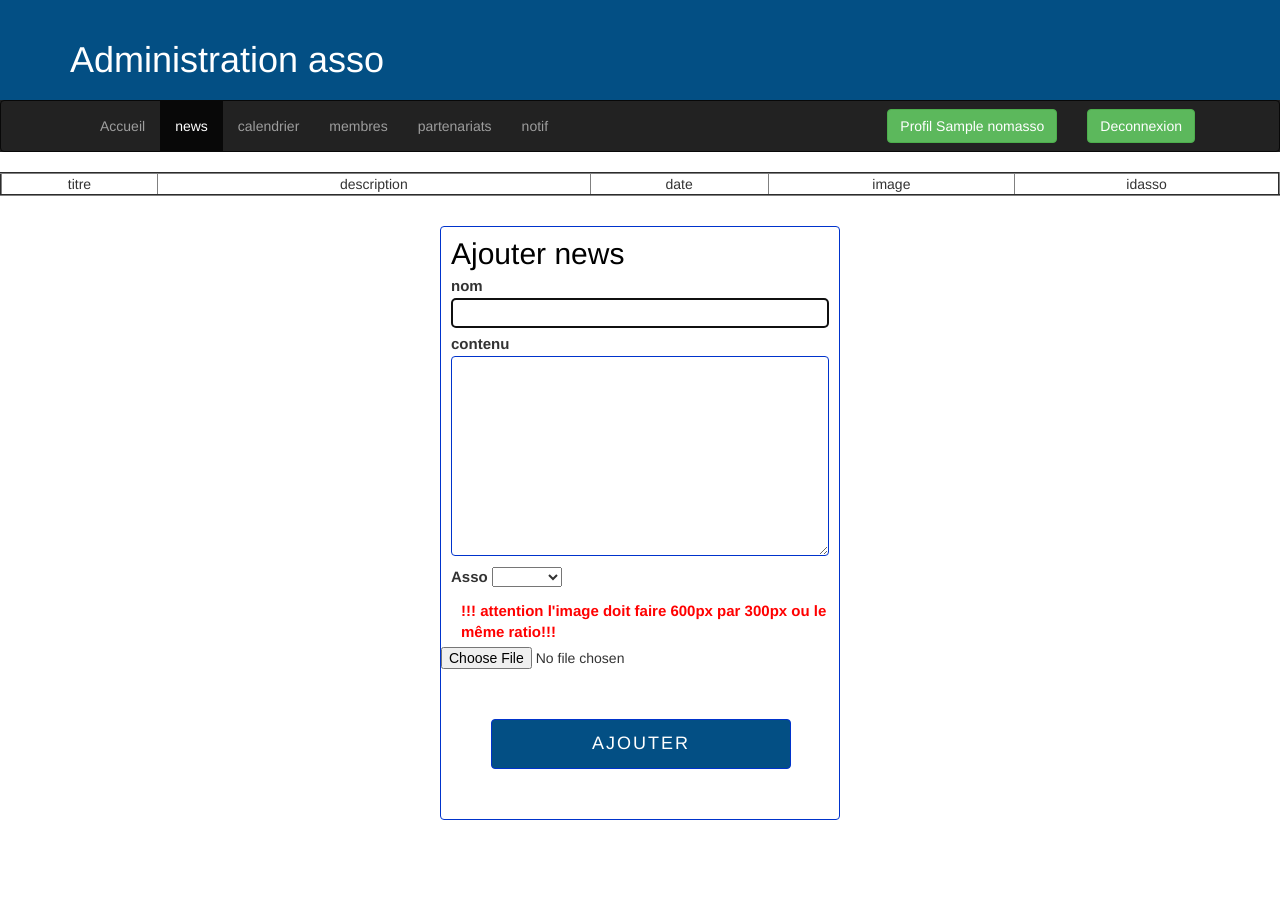
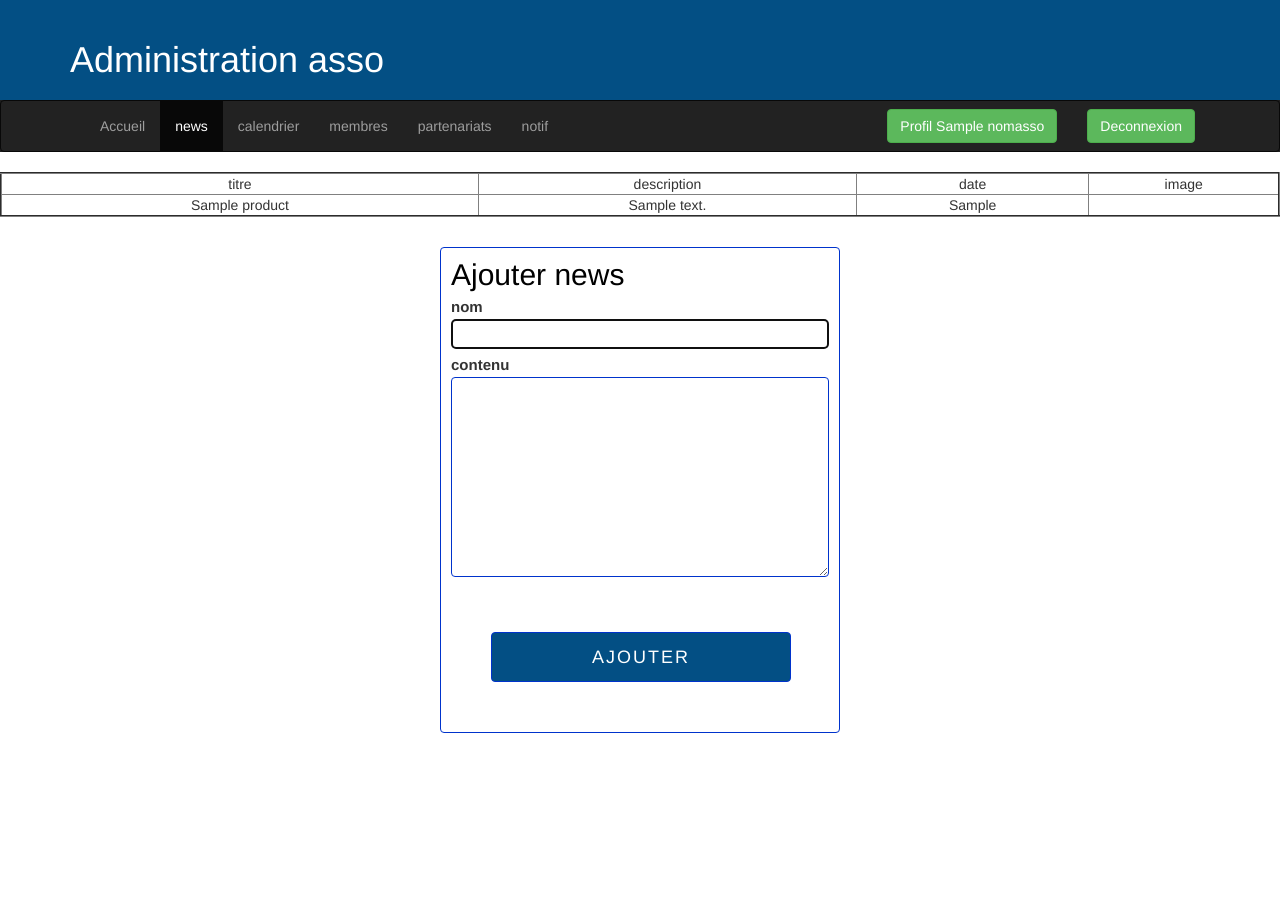
Before and after one commit to Tarkiflettes/owasp, a PHP site: page /news.php in a window 1280 px wide. After the commit the page ends 733 px from the top, so only its background shows below. Run offline with PHP 8.4, Linux system fonts and the light colour scheme; the visitor is signed in with stand-in values (Sample User, id 1); tables that the repository leaves empty or names only in its code hold one stand-in row (values such as "Sample post"); some libraries are stand-ins or nearby versions.

Commit message:
DEV - Merge de chabs

```diff
--- a/public_html/news.php
+++ b/public_html/news.php
@@ -104,7 +104,7 @@
             ));
         }
 
-          $news = $db->query("SELECT * FROM products INNER JOIN nomasso ON products.asso = nomasso.idasso ORDER BY products.id DESC");
+          $news = $db->query("SELECT * FROM products ORDER BY products.id DESC");
         ?>
 
         <table border="2" cellpadding="1" cellspacing="1" style="width:100%; text-align:center ">
@@ -113,7 +113,6 @@
             <td>description</br></td>
             <td>date</br></td>
             <td>image</br></td>
-            <td>idasso</br></td>
         </tr>
         <tbody>
         <?php
@@ -125,8 +124,6 @@
           <td> <?php echo $donnees[1]?></br></td>
           <td> <?php echo $donnees[2]?></br></td>
           <td> <?php echo $donnees[3]?></br></td>
-          <td><img src= "images_de_l'application/<?php echo $donnees[4]?>" alt="titre" height="100" width="200"/></td>
-          <td> <?php echo $donnees['nomasso']?></br></td>
           </tr>
           <?php
         }
@@ -143,25 +140,6 @@
                 <label>contenu</label>
                 <td colspan="2"><textarea name="desc" cols="50" rows="2" id ="champs1"></textarea></td>
 
-                <label>Asso</label>
-                  <select name="asso" id="champ">
-                    <option value="0"></option>
-                  <?php
-                  while ($donnees = $asso->fetch()) // On boucle pour afficher toutes les données et on met toutes données dans un tableau
-                  {
-                    ?>
-                    <option value="<?php echo $donnees[1];?>"><?php echo $donnees[3];?></option>
-                    <?php
-                  }
-                  ?>
-                  </select></br>
-
-                <label>
-                  <div id="rouge"> !!! attention l'image doit faire 600px par 300px ou le même ratio!!! </div>
-                </label>
-                <input type="file" name="avatar">
-
-
                 <input type="submit" id="inscrire1" value="AJOUTER"/>
               </div>
              </form>
```
